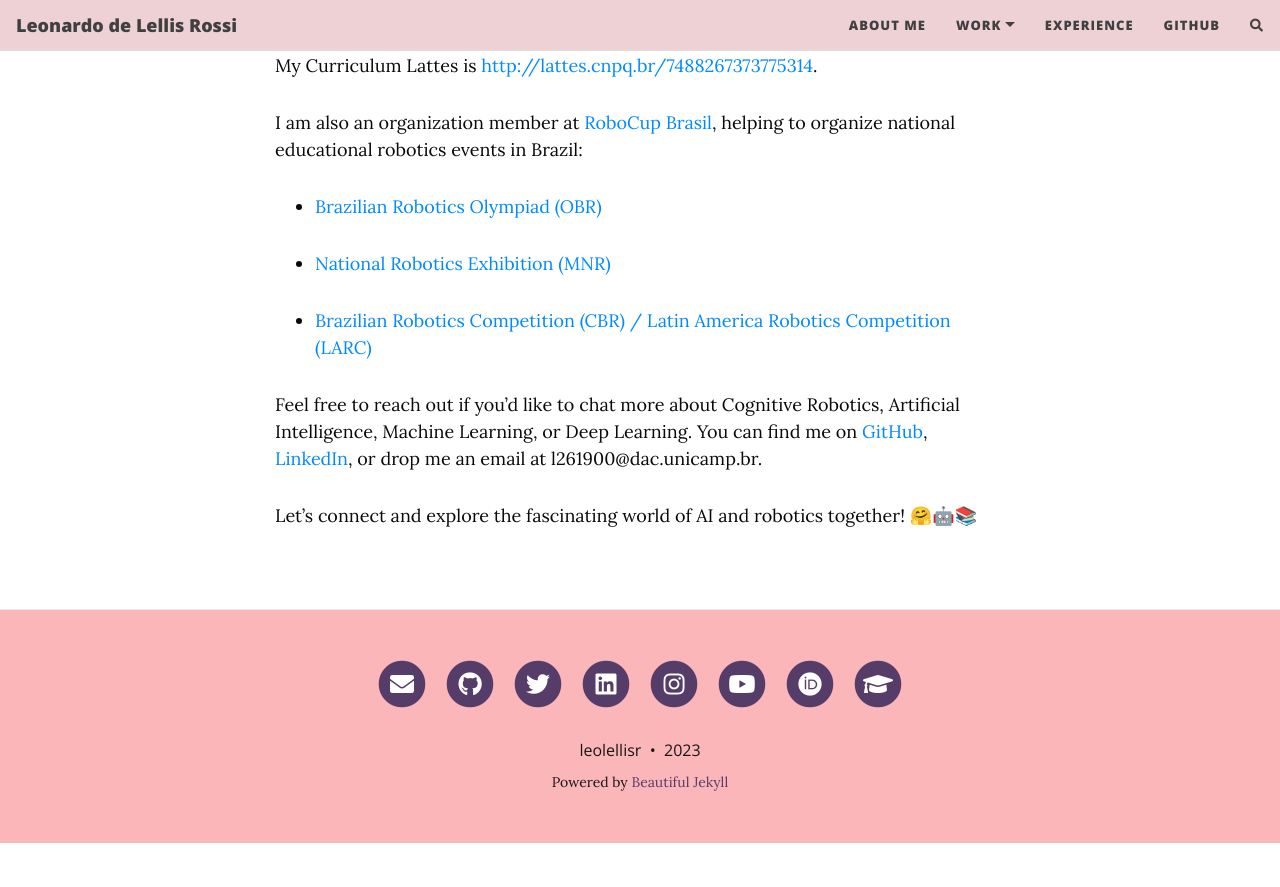
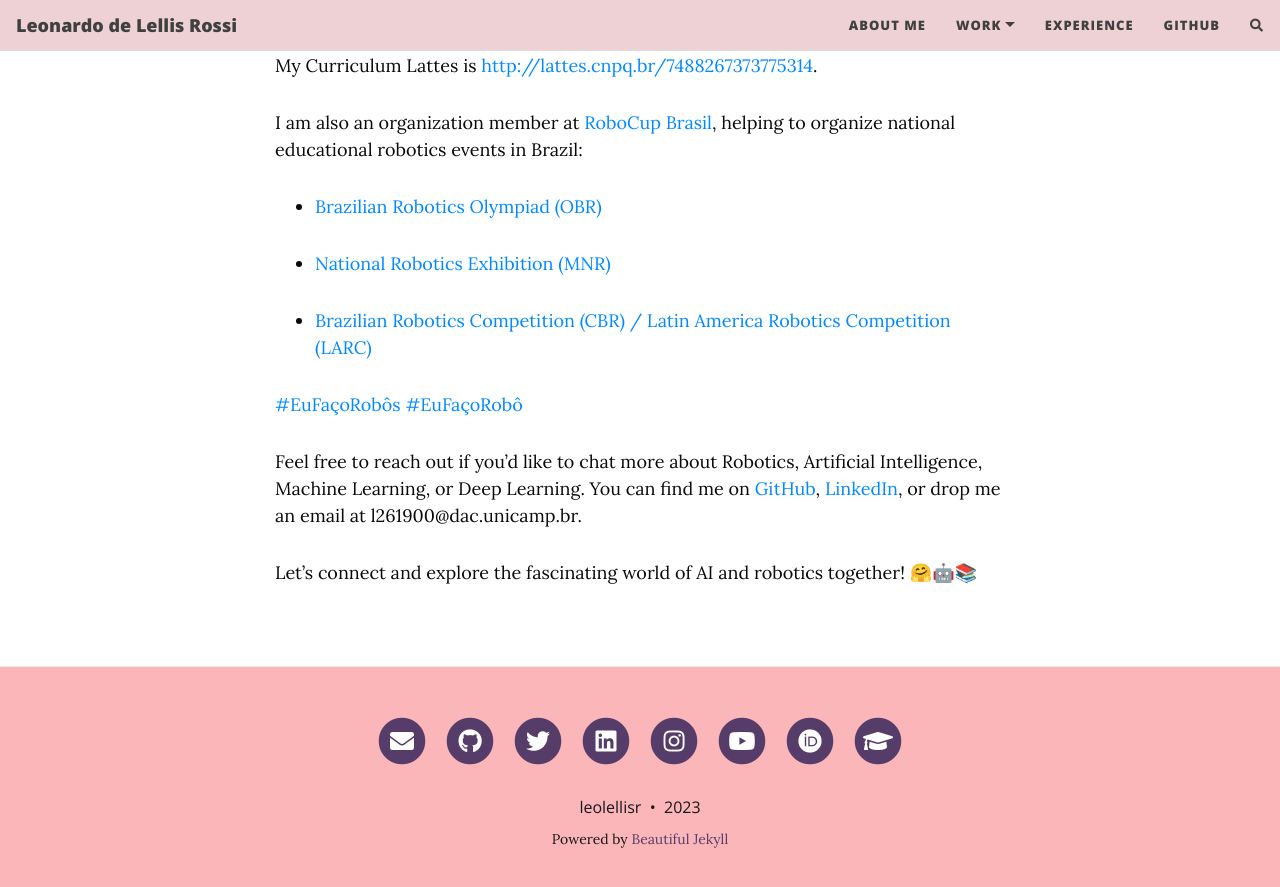
Before and after one commit to leolellisr/leolellisr.github.io, a Jekyll site: the page built from aboutme.md, in a window 1280 px wide and 900 px high, scrolled down 1148 px. Shown: the top 887 px of the window. Built offline with Jekyll 4.4.1, drawn with Linux system fonts in a browser that asks for light colours; nearby versions of some CDN libraries; comment, search, counter and statistics services are not loaded; before the commit the page ends 1991 px from its top, so only the background shows below that.

Commit message:
update page

```diff
--- a/aboutme.md
+++ b/aboutme.md
@@ -36,6 +36,8 @@
 
 * [Brazilian Robotics Competition (CBR) / Latin America Robotics Competition (LARC)](https://www.cbrobotica.org/)
 
-Feel free to reach out if you'd like to chat more about Cognitive Robotics, Artificial Intelligence, Machine Learning, or Deep Learning. You can find me on [GitHub](https://github.com/leolellisr/), [LinkedIn](https://www.linkedin.com/in/leonardo-de-lellis-rossi-a5ba7ba3/), or drop me an email at l261900@dac.unicamp.br.
+[#EuFaçoRobôs](https://www.instagram.com/explore/tags/eufaçorobôs/) [#EuFaçoRobô](https://www.instagram.com/explore/tags/eufaçorobô/)
+
+Feel free to reach out if you'd like to chat more about Robotics, Artificial Intelligence, Machine Learning, or Deep Learning. You can find me on [GitHub](https://github.com/leolellisr/), [LinkedIn](https://www.linkedin.com/in/leonardo-de-lellis-rossi-a5ba7ba3/), or drop me an email at l261900@dac.unicamp.br.
 
 Let's connect and explore the fascinating world of AI and robotics together! 🤗🤖📚
--- a/index.html
+++ b/index.html
@@ -15,7 +15,7 @@
 
   I am a Ph.D. candidate @ <a href="https://www.fee.unicamp.br">FEEC/Unicamp</a>.  |
   🔬🕵🏻 Cognitive Architectures @ <a href="hiaac.unicamp.br/">H.IAAC </a>.  |
-  🦾🤖 #EuFaçoRobôs
+  🦾🤖 <a href=https://www.instagram.com/explore/tags/eufaçorobô/>#EuFaçoRobô</a> <a href=https://www.instagram.com/explore/tags/eufaçorobôs/>#EuFaçoRobôs</a>.
 
 </p>
 
```
Also changed, not shown: projects.md (+2 -0 lines), research.md (+2 -0 lines).
